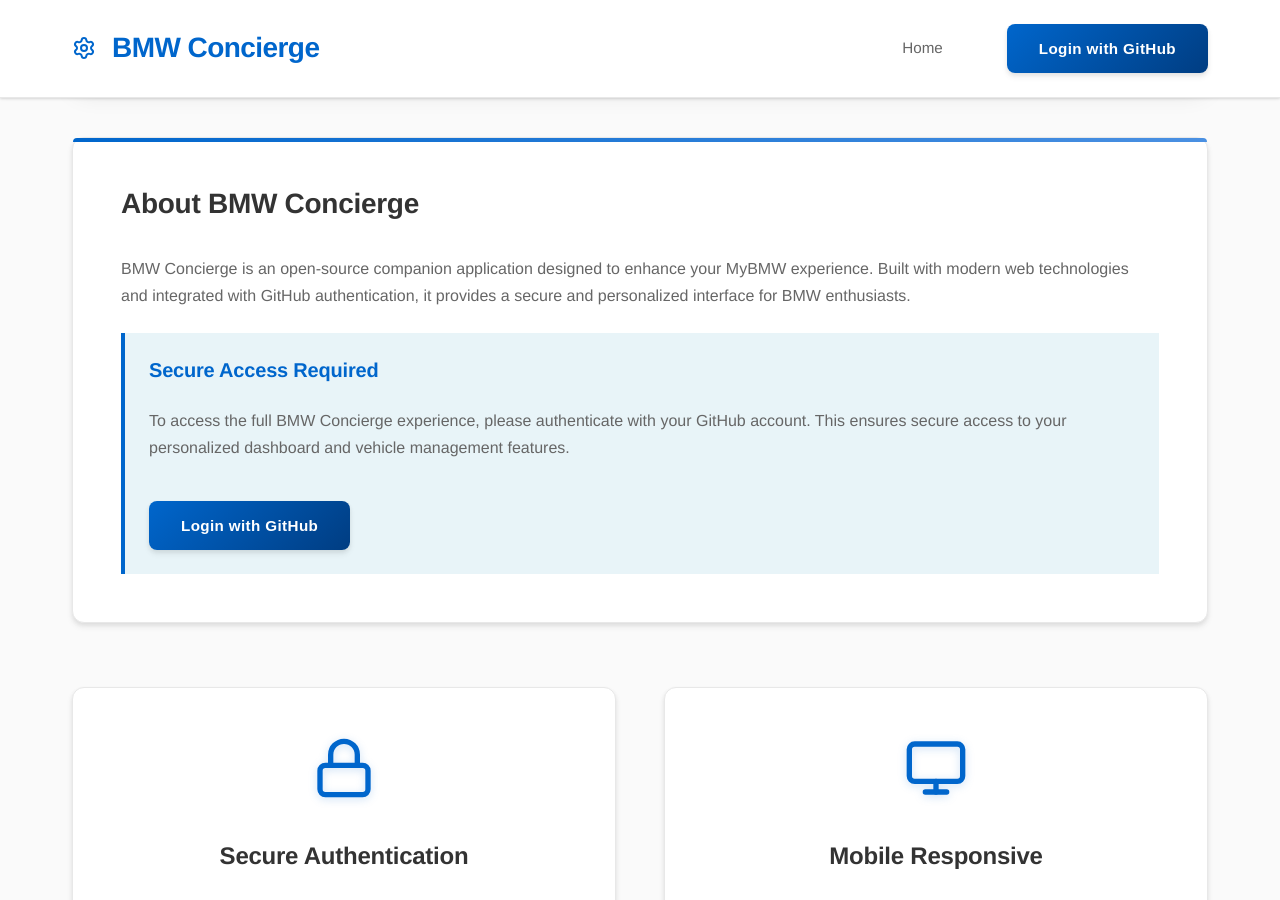
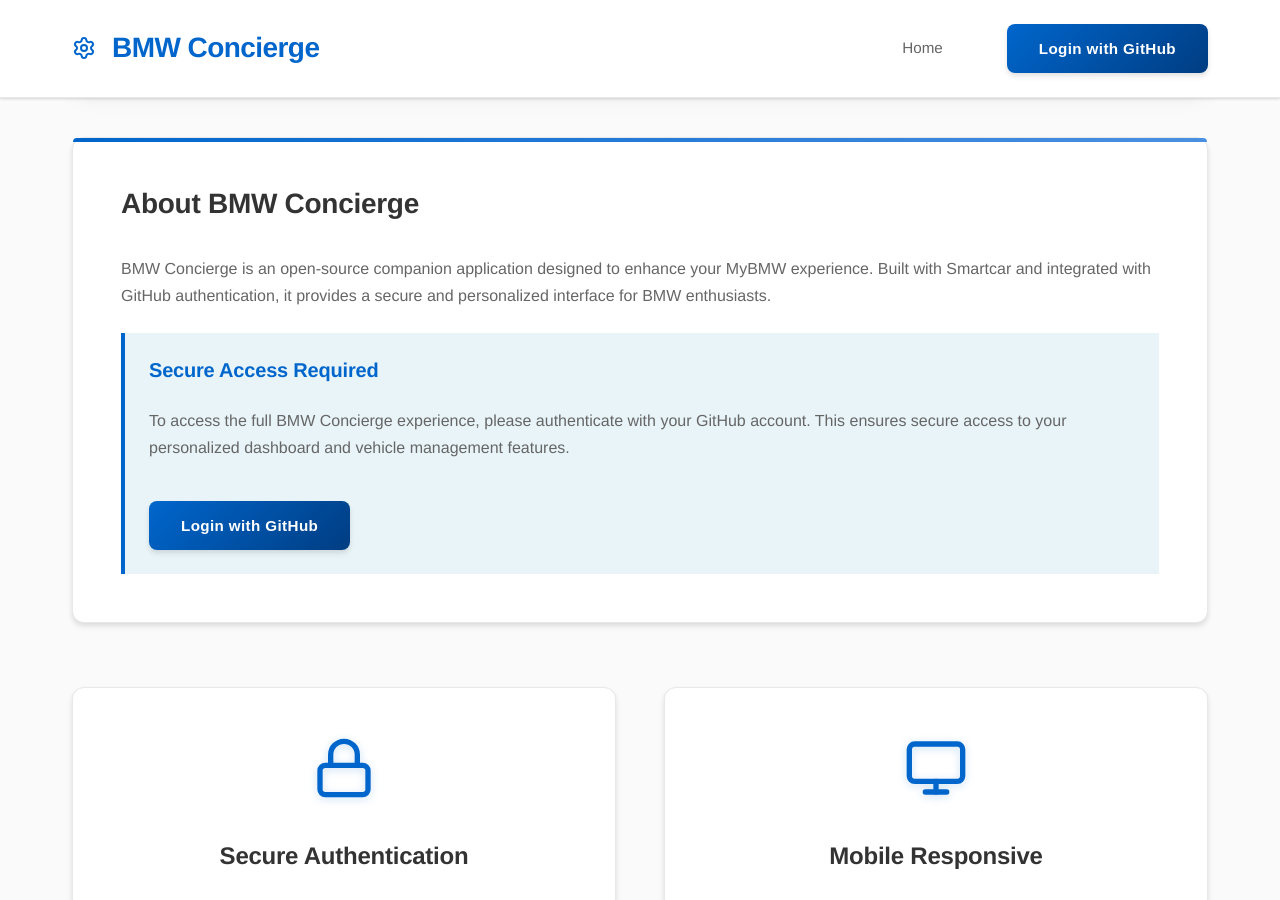
Before and after one commit to chatala1/BMW-Concierge, a Jekyll site: the page built from index.html, in a window 1280 px wide and 900 px high, scrolled down 501 px. Built offline with Jekyll 4.4.1, drawn with Linux system fonts in a browser that asks for light colours.

Commit message:
Update index.html

```diff
--- a/index.html
+++ b/index.html
@@ -15,7 +15,7 @@
 
 <div class="card">
     <h2>About BMW Concierge</h2>
-    <p>BMW Concierge is an open-source companion application designed to enhance your MyBMW experience. Built with modern web technologies and integrated with GitHub authentication, it provides a secure and personalized interface for BMW enthusiasts.</p>
+    <p>BMW Concierge is an open-source companion application designed to enhance your MyBMW experience. Built with Smartcar and integrated with GitHub authentication, it provides a secure and personalized interface for BMW enthusiasts.</p>
 
     <div class="auth-only">
         <div style="background: #e8f4f8; padding: 1.5rem; margin-top: 1.5rem; border-left: 4px solid var(--bmw-blue);">
```
